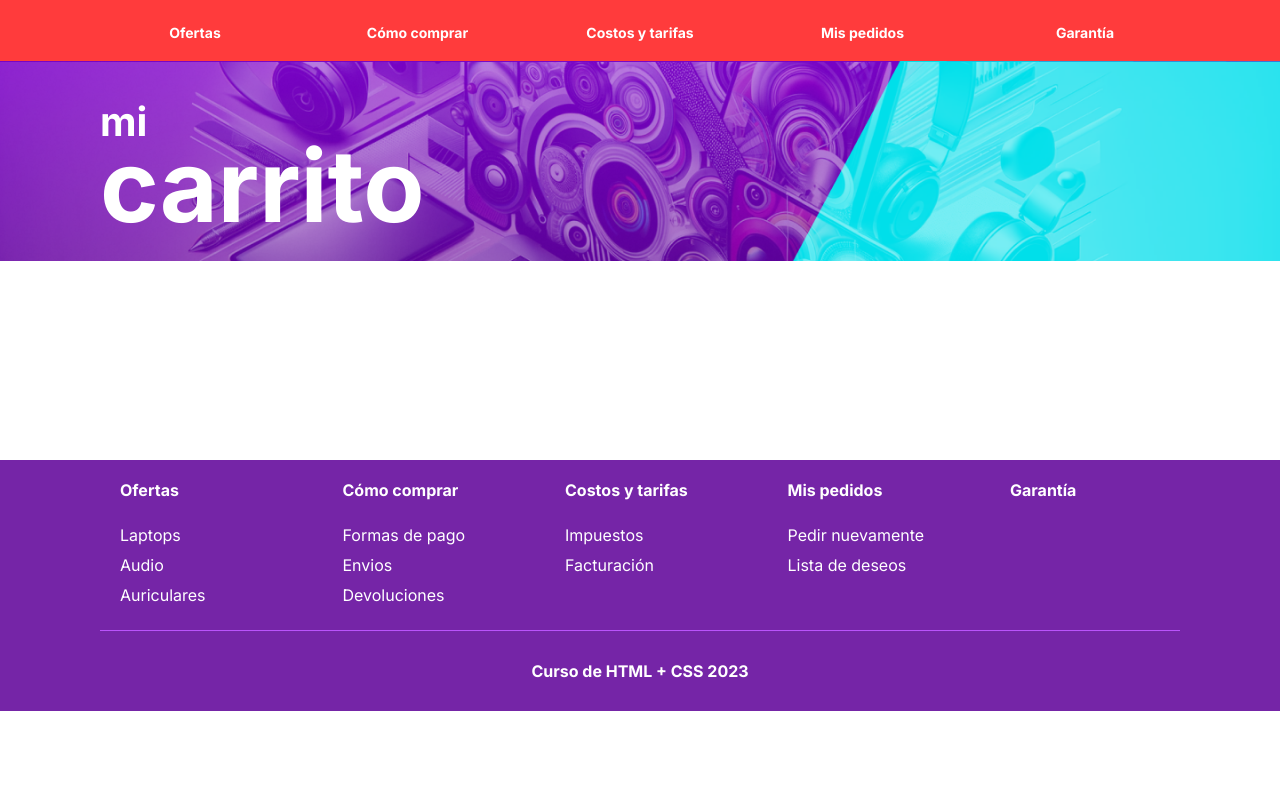
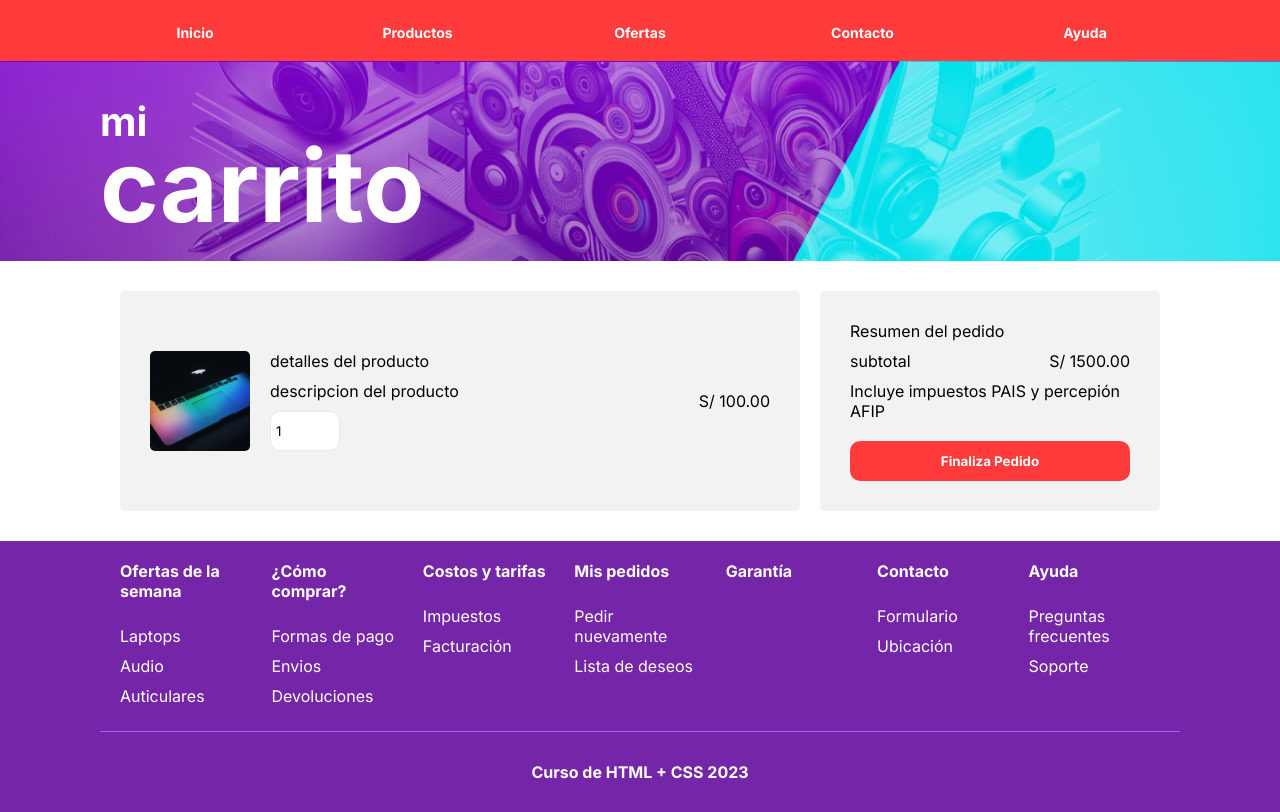
Before and after one commit to Augustofloreszegarra/practica_js, a plain HTML site: page cart.html in a window 1280 px wide. Shown: the part 89-901 px from the top of the page. Before the commit the page ends 800 px from the top, so only its background shows below. Drawn offline with Linux system fonts and the light colour scheme.

Commit message:
avance Maqueta del carrito de compras

```diff
--- a/cart.html
+++ b/cart.html
@@ -52,21 +52,6 @@
         </ul>
       </div>
       <nav id="navbar">
-        <li class="nav-li">
-          <a class="nav-a" href="#">Ofertas</a>
-        </li>
-        <li class="nav-li">
-          <a class="nav-a" href="#">Cómo comprar</a>
-        </li>
-        <li class="nav-li">
-          <a class="nav-a" href="#">Costos y tarifas</a>
-        </li>
-        <li class="nav-li">
-          <a class="nav-a" href="#">Mis pedidos</a>
-        </li>
-        <li class="nav-li">
-          <a class="nav-a" href="#">Garantía</a>
-        </li>
       </nav>
     </header>
     <section class="hero-section">
@@ -75,66 +60,37 @@
         <span class="hero-span">carrito</span>
       </article>
     </section>
-    <main></main>
+    <main>
+      <section class="cart-section">
+        <article class="product-cart" id="cartproducts">
+          <img src="/assets/mock1.jpg" alt="alt imgaen" class="product-img">
+          <div class="product-details">
+            <span class="product-description">detalles del producto</span>
+            <span class="product-description">descripcion del producto</span>
+            <input type="number" class="product-input" value="1">
+          </div>
+          <span class="product-price">S/ 100.00</span>
+        </article>
+        <article class="cart-resume" id="total">
+          <div class="cart-data">
+            <span class="cart-title">Resumen del pedido</span>
+            <div class="cart-total">
+              <span>subtotal</span>
+              <span>S/ 1500.00</span>
+            </div>
+            <span class="cart-tax">Incluye impuestos PAIS y percepión AFIP</span>
+            <button class="cart-btn">Finaliza Pedido</button>
+          </div>
+        </article>
+      </section>
+    </main>
     <footer>
       <div id="footer" class="footer-container">
-        <ul class="footer-ul">
-          <li class="footer-main-item">
-            <a class="footer-a" href="./index.html">Ofertas</a>
-          </li>
-          <li class="footer-li">
-            <a class="footer-a" href="./index.html">Laptops</a>
-          </li>
-          <li class="footer-li">
-            <a class="footer-a" href="./index.html">Audio</a>
-          </li>
-          <li class="footer-li">
-            <a class="footer-a" href="./index.html">Auriculares</a>
-          </li>
-        </ul>
-        <ul class="footer-ul">
-          <li class="footer-main-item">
-            <a class="footer-a" href="./index.html">Cómo comprar</a>
-          </li>
-          <li class="footer-li">
-            <a class="footer-a" href="./index.html">Formas de pago</a>
-          </li>
-          <li class="footer-li">
-            <a class="footer-a" href="./index.html">Envios</a>
-          </li>
-          <li class="footer-li">
-            <a class="footer-a" href="./index.html">Devoluciones</a>
-          </li>
-        </ul>
-        <ul class="footer-ul">
-          <li class="footer-main-item">
-            <a class="footer-a" href="./index.html">Costos y tarifas</a>
-          </li>
-          <li class="footer-li">
-            <a class="footer-a" href="./index.html">Impuestos</a>
-          </li>
-          <li class="footer-li">
-            <a class="footer-a" href="./index.html">Facturación</a>
-          </li>
-        </ul>
-        <ul class="footer-ul">
-          <li class="footer-main-item">
-            <a class="footer-a" href="./index.html">Mis pedidos</a>
-          </li>
-          <li class="footer-li">
-            <a class="footer-a" href="./index.html">Pedir nuevamente</a>
-          </li>
-          <li class="footer-li">
-            <a class="footer-a" href="./index.html">Lista de deseos</a>
-          </li>
-        </ul>
-        <ul class="footer-ul">
-          <li class="footer-main-item">
-            <a class="footer-a" href="./index.html">Garantía</a>
-          </li>
-        </ul>
+
       </div>
       <div class="footer-copyright">Curso de HTML + CSS 2023</div>
     </footer>
+    <script src="./scripts/layout.js"></script>
+    <script src="./scripts/cart.js"></script>
   </body>
 </html>
--- /dev/null
+++ b/scripts/cart.js
@@ -0,0 +1,2 @@
+/* const cartproducts = JSON.parse(cart);
+console.log( cartproducts ); */
--- a/styles/cart.css
+++ b/styles/cart.css
@@ -17,6 +17,7 @@
 .product-cart {
   width: 680px;
   align-items: center;
+  gap: 20px;
 }
 .product-img {
   width: 100px;
@@ -31,10 +32,6 @@
   width: 340px;
   height: 100px;
 }
-.product-price {
-  width: 100%;
-  text-align: right;
-}
 .product-description {
   white-space: nowrap;
   overflow: hidden;
@@ -46,6 +43,10 @@
   border-radius: 10px;
   border: 1px #eaeaea solid;
   padding: 5px;
+}
+.product-price {
+  width: 30%;
+  text-align: right;
 }
 
 /* RESUME */
```
